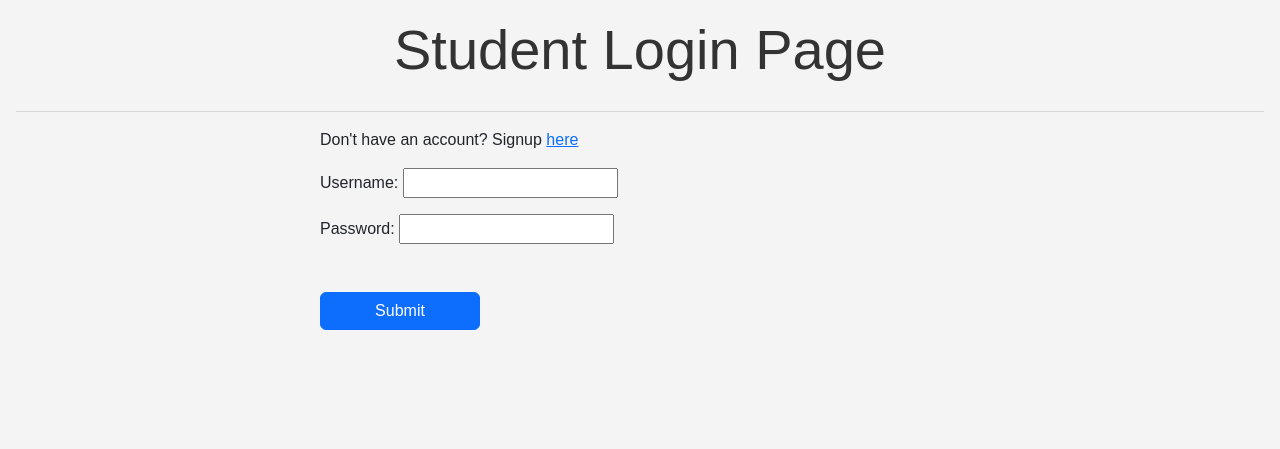
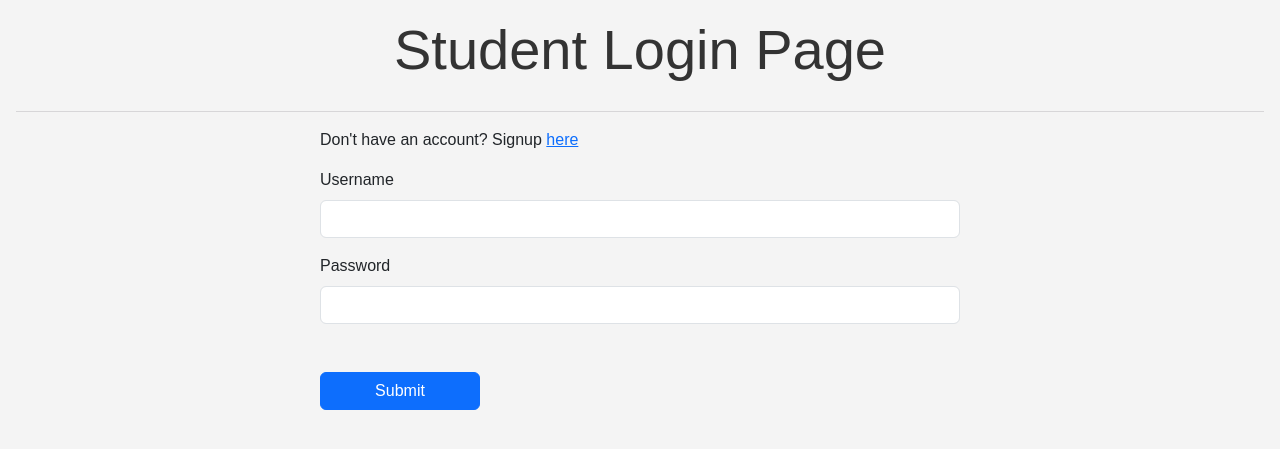
Before and after one commit to cs3028-alpha-team/SkillPilot-CS3528-v2, a Django app: page /student-login in a window 1280 px wide. Shown: the part 56-505 px from the top of the page. Run offline with Django 5.2, Linux system fonts and the light colour scheme.

Commit message:
complete student signup and login routes

```diff
--- a/dev/skillpilot/core/templates/auth/student_login.html
+++ b/dev/skillpilot/core/templates/auth/student_login.html
@@ -25,19 +25,15 @@
         <form method="POST" action="{% url 'studentLogin' %}" autocomplete="off" enctype="multipart/form-data">
             {% csrf_token %}
 
-
-            {{ loginForm.as_p }}
-
-            {% comment %}
             <div class="mb-3 col">
-                <label for="studentUsername" class="form-label">Username</label>
-                <input type="text" id="studentUsername" name="studentUsername" class="form-control">
+                <label for="username" class="form-label">Username</label>
+                <input type="text" id="username" name="username" class="form-control">
             </div>
 
             <div class="mb-3 col">
-                <label for="studentPassword" class="form-label">Password</label>
-                <input type="text" id="studentPassword" name="studentPassword" class="form-control">
-            </div>{% endcomment %}
+                <label for="password" class="form-label">Password</label>
+                <input type="text" id="password" name="password" class="form-control">
+            </div>
 
             <!-- button for form submission -->
             <div class="mb-3 mt-5">
--- a/dev/skillpilot/core/views.py
+++ b/dev/skillpilot/core/views.py
@@ -259,8 +259,7 @@ def student_login(request):
             messages.error(request, 'Login failed! please try again or signup for an account')
             return redirect('studentSignup')
 
-    context = {'loginForm' : form}
-    return render(request, 'auth/student_login.html', context)
+    return render(request, 'auth/student_login.html')
 
 # handle the logout routine for all app users
 def user_logout(request):
```
Also changed, not shown: dev/skillpilot/db.sqlite3.
